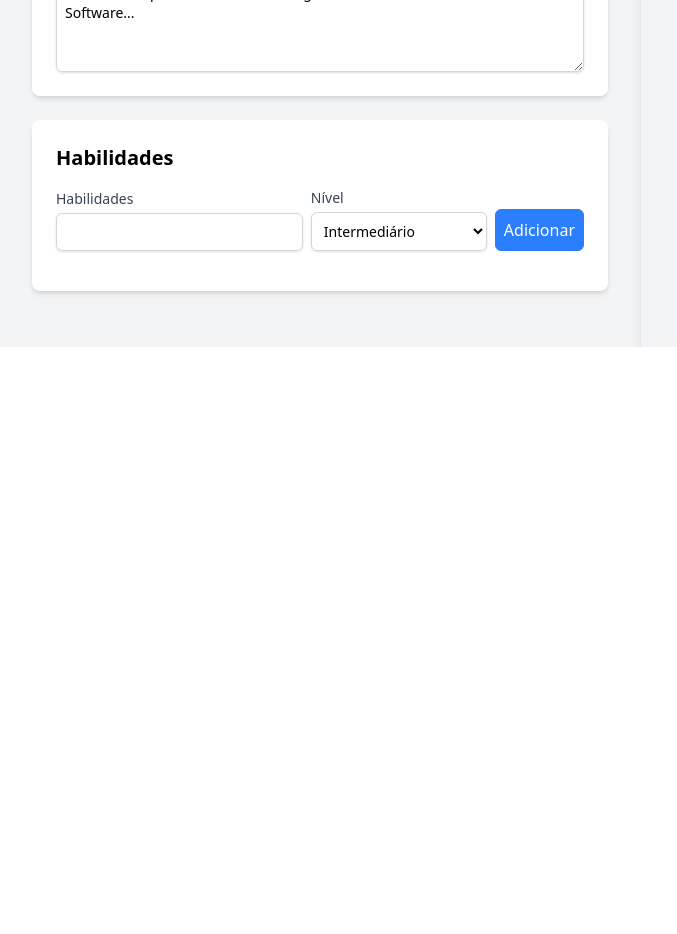
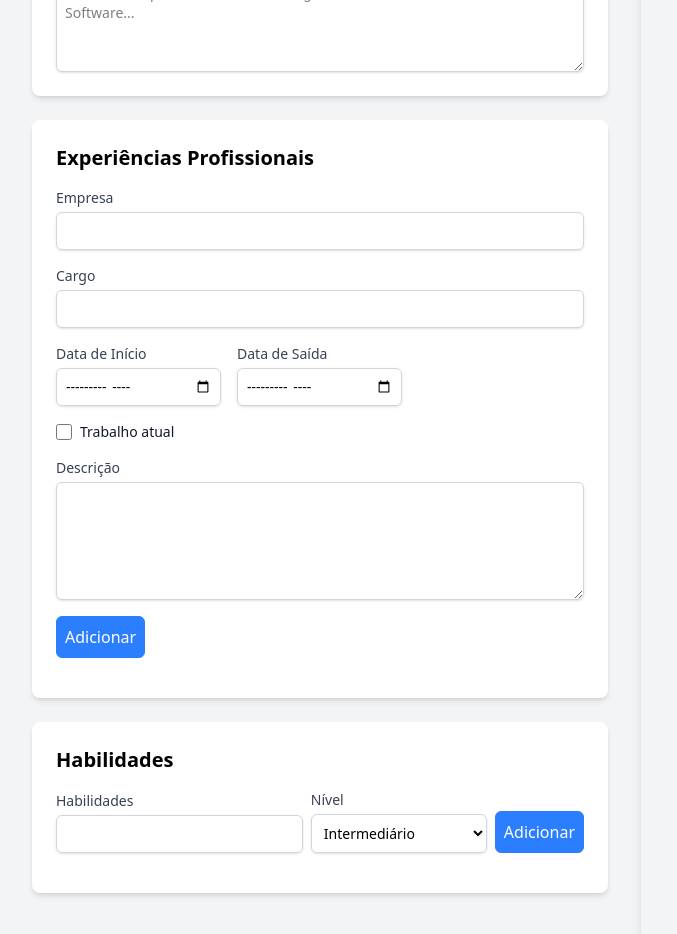
Before and after one commit to KarolSalvador/react-cv-builder, a React (Vite) app: page / in a window 1280 px wide. Shown: the part 600-1534 px from the top of the page, without its empty margins (0-677 px from the left). Before the commit the page ends 947 px from the top, so only its background shows below. Built offline with nearby package versions, Linux system fonts and the light colour scheme.

Commit message:
adiciona form de experiencia profissional

```diff
--- a/src/App.tsx
+++ b/src/App.tsx
@@ -2,21 +2,26 @@ import { useState } from "react";
 import "./App.css";
 import PersonalInfo from "./components/Form/PersonalInfo";
 import CVPreview from "./Previw/CVPreview";
-import type { CVData, Skill } from "./types/cv.types";
+import type {
+  CVData,
+  Skill,
+  Experience as ExperienceType,
+} from "./types/cv.types";
 import Skills from "./components/Form/Skills";
+import Experience from "./components/Form/Experience";
 
 function App() {
   const [cvData, setCvData] = useState<CVData>({
     personalInfo: {
-      name: "Karoline Salvador",
-      email: "karolsalvador91@gmail.com",
-      phone: "+55(85)996742948",
-      linkedin: "https://www.linkedin.com/in/karolisalvador/",
-      city: "Fortaleza-Ce",
-      summary:
-        "Busco uma oportunidade como estagiária em Desenvolvimento de Software...",
+      name: "",
+      email: "",
+      phone: "",
+      linkedin: "",
+      city: "",
+      summary: "",
     },
     skills: [],
+    experiences: [],
   });
 
   const updatePersonalInfo = (data: Partial<CVData["personalInfo"]>) => {
@@ -26,6 +31,22 @@ function App() {
         ...prevData.personalInfo,
         ...data,
       },
+    }));
+  };
+
+  const onAddExperience = (experience: ExperienceType) => {
+    setCvData((prevData) => ({
+      ...prevData,
+      experiences: [...prevData.experiences, experience],
+    }));
+  };
+
+  const onRemoveExperience = (indexToRemove: number) => {
+    setCvData((prevData) => ({
+      ...prevData,
+      experiences: prevData.experiences.filter(
+        (_, index) => index !== indexToRemove
+      ),
     }));
   };
 
@@ -54,6 +75,11 @@ function App() {
           personalInfo={cvData.personalInfo}
           onUpdate={updatePersonalInfo}
         />
+        <Experience
+          experiences={cvData.experiences}
+          onAddExperience={onAddExperience}
+          onRemoveExperience={onRemoveExperience}
+        />
         <Skills
           skills={cvData.skills}
           onAddSkill={onAddSkill}
--- a/src/Previw/CVPreview.tsx
+++ b/src/Previw/CVPreview.tsx
@@ -5,7 +5,7 @@ interface CVPreviewProps {
 }
 
 export default function CVPreview({ cvData }: CVPreviewProps) {
-  const { personalInfo, skills } = cvData;
+  const { personalInfo, skills, experiences } = cvData;
 
   return (
     <div className="p-8 font-sans">
@@ -38,8 +38,21 @@ export default function CVPreview({ cvData }: CVPreviewProps) {
 
           <section className="mb-6">
             <h2 className="text-2xl font-bold border-b-2 border-blue-300 pb-2 mb-4">
-              EXPERIÊNCIA
+              HISTÓRICO PROFISSIONAL
             </h2>
+            <ul className="space-y-4">
+              {experiences.map((exp, index) => (
+                <li key={index} className="relative">
+                  <h3 className="text-lg font-semibold">{exp.company}</h3>
+                  <p className="text-gray-600">{exp.position}</p>
+                  <p className="text-sm text-gray-500">
+                    Período: {exp.startDate} -{" "}
+                    {exp.isCurrent ? "Trabalho Atual" : exp.endDate}
+                  </p>
+                  <p className="text-gray-700 mt-2">{exp.description}</p>
+                </li>
+              ))}
+            </ul>
           </section>
 
           <section className="mb-6">
--- /dev/null
+++ b/src/components/Form/Experience.tsx
@@ -0,0 +1,201 @@
+import { useState } from "react";
+
+interface ExperienceProps {
+  experiences: {
+    company: string;
+    position: string;
+    startDate: string;
+    endDate: string;
+    isCurrent: boolean;
+    description: string;
+  }[];
+
+  onAddExperience: (experience: {
+    company: string;
+    position: string;
+    startDate: string;
+    endDate: string;
+    isCurrent: boolean;
+    description: string;
+  }) => void;
+
+  onRemoveExperience: (index: number) => void;
+}
+
+export default function Experience({
+  experiences,
+  onAddExperience,
+  onRemoveExperience,
+}: ExperienceProps) {
+  const [newExperience, setNewExperience] = useState({
+    company: "",
+    position: "",
+    startDate: "",
+    endDate: "",
+    isCurrent: false,
+    description: "",
+  });
+
+  const handleAdd = () => {
+    if (
+      newExperience.company.trim() !== "" &&
+      newExperience.position.trim() !== ""
+    ) {
+      onAddExperience(newExperience);
+      setNewExperience({
+        company: "",
+        position: "",
+        startDate: "",
+        endDate: "",
+        isCurrent: false,
+        description: "",
+      });
+    }
+  };
+
+  return (
+    <div className="bg-white p-6 rounded-lg shadow-md mb-6">
+      <h2 className="text-xl font-bold mb-4">Experiências Profissionais</h2>
+      <div className="space-y-4 mb-4">
+        <div>
+          <label
+            htmlFor="company"
+            className="block text-sm font-medium text-gray-700"
+          >
+            Empresa
+          </label>
+          <input
+            type="text"
+            id="company"
+            value={newExperience.company}
+            onChange={(e) =>
+              setNewExperience({ ...newExperience, company: e.target.value })
+            }
+            className="mt-1 block w-full rounded-md border-gray-300 shadow-sm sm:text-sm p-2 border"
+          />
+        </div>
+        <div>
+          <label
+            htmlFor="position"
+            className="block text-sm font-medium text-gray-700"
+          >
+            Cargo
+          </label>
+          <input
+            type="text"
+            id="position"
+            value={newExperience.position}
+            onChange={(e) =>
+              setNewExperience({ ...newExperience, position: e.target.value })
+            }
+            className="mt-1 block w-full rounded-md border-gray-300 shadow-sm sm:text-sm p-2 border"
+          />
+        </div>
+        <div className="flex space-x-4">
+          <div>
+            <label
+              htmlFor="start-date"
+              className="block text-sm font-medium text-gray-700"
+            >
+              Data de Início
+            </label>
+            <input
+              type="month"
+              id="start-date"
+              value={newExperience.startDate}
+              onChange={(e) =>
+                setNewExperience({
+                  ...newExperience,
+                  startDate: e.target.value,
+                })
+              }
+              className="mt-1 block w-full rounded-md border-gray-300 shadow-sm sm:text-sm p-2 border"
+            />
+          </div>
+
+          <div>
+            <label
+              htmlFor="end-date"
+              className="block text-sm font-medium text-gray-700"
+            >
+              Data de Saída
+            </label>
+            <input
+              type="month"
+              id="end-date"
+              value={newExperience.endDate}
+              onChange={(e) =>
+                setNewExperience({ ...newExperience, endDate: e.target.value })
+              }
+              className="mt-1 block w-full rounded-md border-gray-300 shadow-sm sm:text-sm p-2 border"
+            />
+          </div>
+        </div>
+        <div className="flex items-center">
+          <input
+            type="checkbox"
+            id="is-current"
+            checked={newExperience.isCurrent}
+            onChange={(e) =>
+              setNewExperience({
+                ...newExperience,
+                isCurrent: e.target.checked,
+              })
+            }
+            className="h-4 w-4 text-indigo-600 border-gray-300 rounded focus:ring-indigo-500"
+          />
+          <label
+            htmlFor="is-current"
+            className="ml-2 bock text-sm text-gray-900"
+          >
+            Trabalho atual
+          </label>
+        </div>
+        <div>
+          <label
+            htmlFor="description"
+            className="block text-sm font-medium text-gray-700"
+          >
+            Descrição
+          </label>
+          <textarea
+            id="description"
+            rows={5}
+            value={newExperience.description}
+            onChange={(e) =>
+              setNewExperience({
+                ...newExperience,
+                description: e.target.value,
+              })
+            }
+            className="mt-1 block w-full rounded-md border-gray-300 shadow-sm sm:text-sm p-2 border"
+          ></textarea>
+        </div>
+        <button
+          onClick={handleAdd}
+          className="p-2 border border-blue-500 rounded-md bg-blue-500 text-white hover:bg-blue-600"
+        >
+          Adicionar
+        </button>
+      </div>
+      <ul className="space-y-4">
+        {experiences.map((exp, index) => (
+          <li key={index} className="bg-gray-50 p-4 rounded-md relative">
+            <h3 className="text-lg font-semibold">{exp.position}</h3>
+            <p className="text-gray-600">{exp.company}</p>
+            <p className="text-sm text-gray-500">
+              {exp.startDate} - {exp.isCurrent ? "Trabalho Atual" : exp.endDate}
+            </p>
+            <p className="text-gray-700 mt-2">{exp.description}</p>
+            <button
+              onClick={() => onRemoveExperience(index)}
+              className="absolute top-2 right-2 text-red-500 hover:text-red-700 text-sm font-bold"
+            >
+              Remover
+            </button>
+          </li>
+        ))}
+      </ul>
+    </div>
+  );
+}
```
Also changed, not shown: src/types/cv.types.ts (+10 -0 lines).
